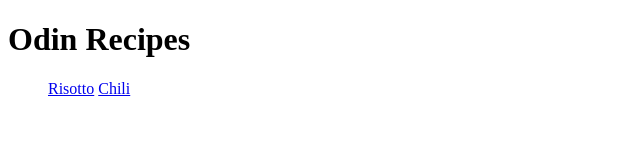
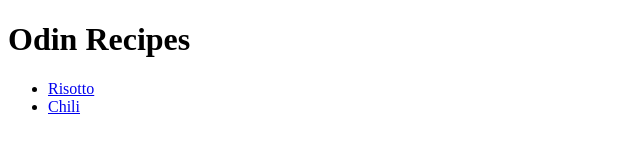
Before and after one commit to duncanp781/odin-recipes, a plain HTML site: page index.html in a window 1280 px wide. Shown: the whole page, without its empty margins (0-640 px from the left). Drawn offline with Linux system fonts and the light colour scheme.

Commit message:
Fix recipe list

```diff
--- a/index.html
+++ b/index.html
@@ -7,8 +7,8 @@
   <body>
     <h1>Odin Recipes</h1>
     <ul>
-      <a href="./recipes/risotto.html">Risotto</a>
-      <a href = "./recipes/chili.html">Chili</a>
+      <li><a href="./recipes/risotto.html">Risotto</a> </li>
+      <li><a href = "./recipes/chili.html">Chili</a> </li>
     </ul>
   </body>
 </html>
```
